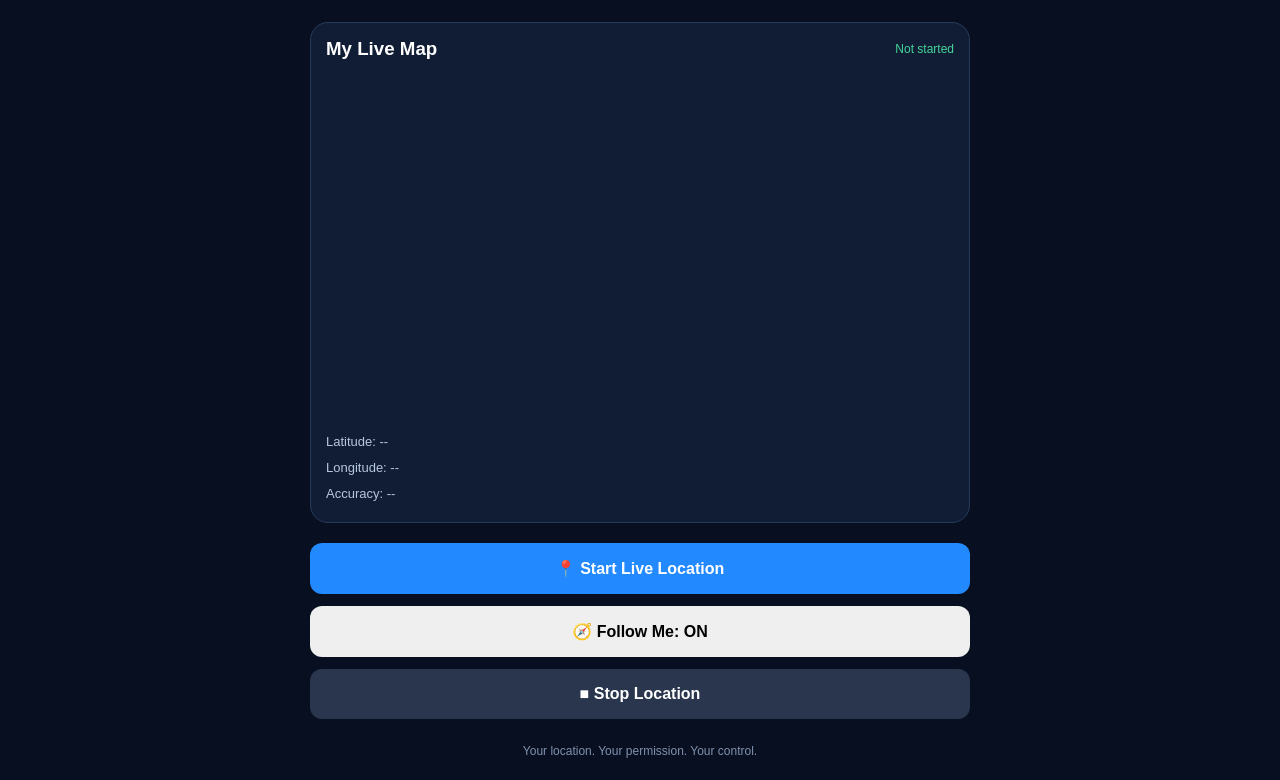
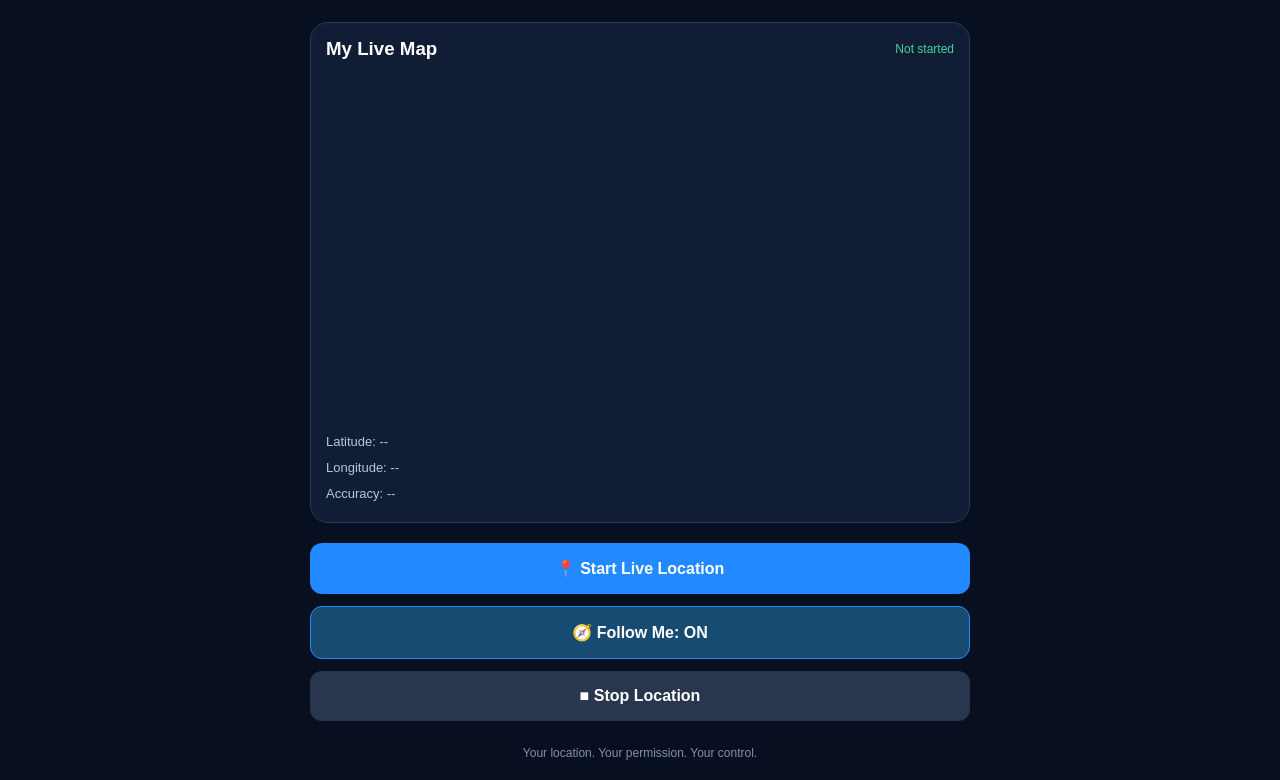
Before and after one commit to Naitikgupta2011/location-finder, a plain HTML site: page index.html in a window 1280 px wide. Shown: the part 218-998 px from the top of the page. Drawn offline with nearby package versions, Linux system fonts and the light colour scheme.

Commit message:
Update style.css

```diff
--- a/style.css
+++ b/style.css
@@ -124,3 +124,8 @@ button {
   font-size: 12px;
   margin-top: 25px;
 }
+.follow {
+  background: #174b72;
+  color: #ffffff;
+  border: 1px solid #2389ff;
+}
```
